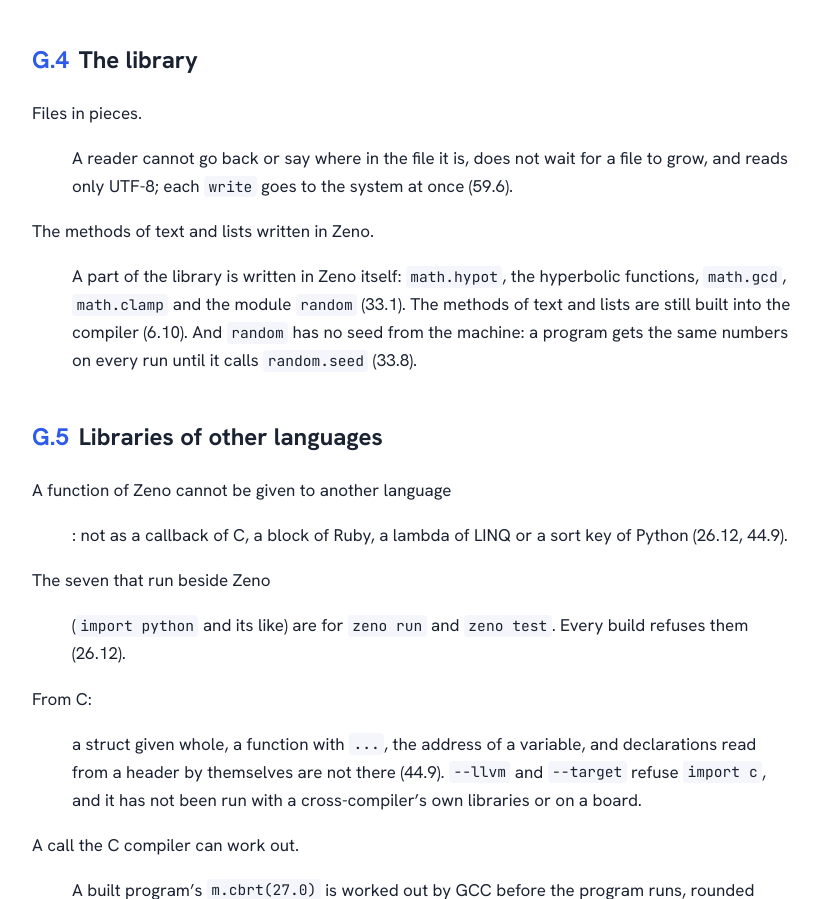
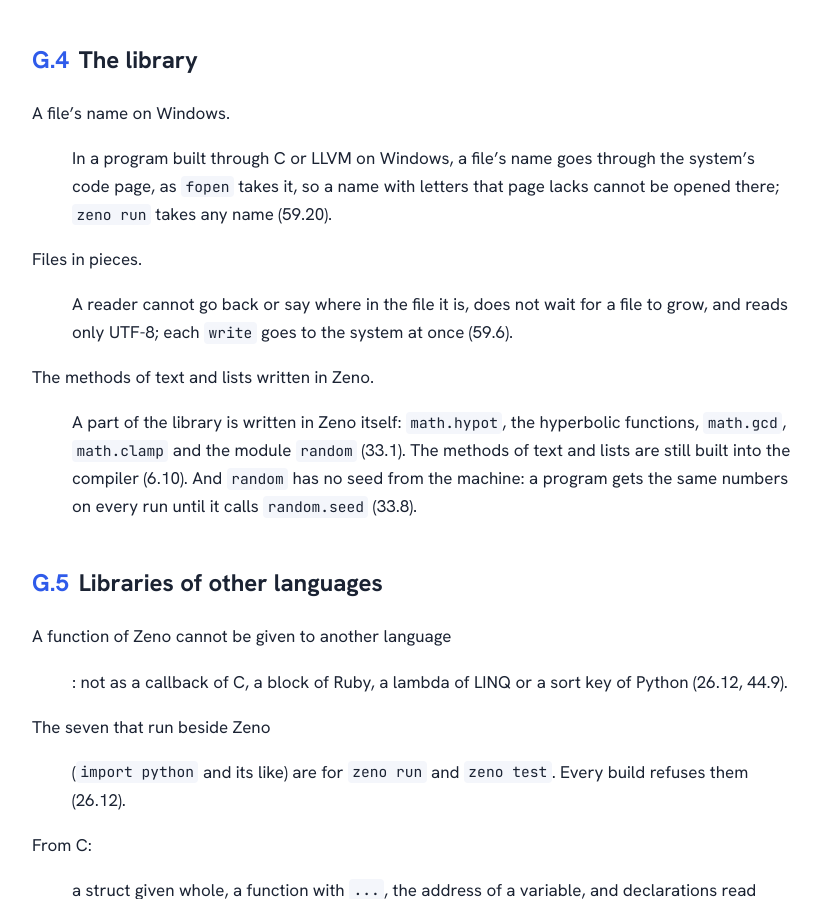
Before and after one commit to partham20/zeno-lang, a plain HTML site: page book/dist/html/limits.html in a window 1280 px wide. Shown: the part 1727-2626 px from the top of the page, without its empty margins (378-1199 px from the left). Drawn offline with Linux system fonts and the light colour scheme.

Commit message:
The book: a file's name on Windows, among the limits

```diff
--- a/book/dist/html/limits.html
+++ b/book/dist/html/limits.html
@@ -234,6 +234,13 @@ type parameter, and a <code>release</code> cannot raise (59.2).</p>
 <h3 class="unnumbered" id="the-library"><span class="number">G.4</span>
 The library</h3>
 <dl>
+<dt>A file’s name on Windows.</dt>
+<dd>
+<p>In a program built through C or LLVM on Windows, a file’s name goes
+through the system’s code page, as <code>fopen</code> takes it, so a
+name with letters that page lacks cannot be opened there;
+<code>zeno run</code> takes any name (59.20).</p>
+</dd>
 <dt>Files in pieces.</dt>
 <dd>
 <p>A reader cannot go back or say where in the file it is, does not wait
```
Also changed, not shown: 3 other files.
